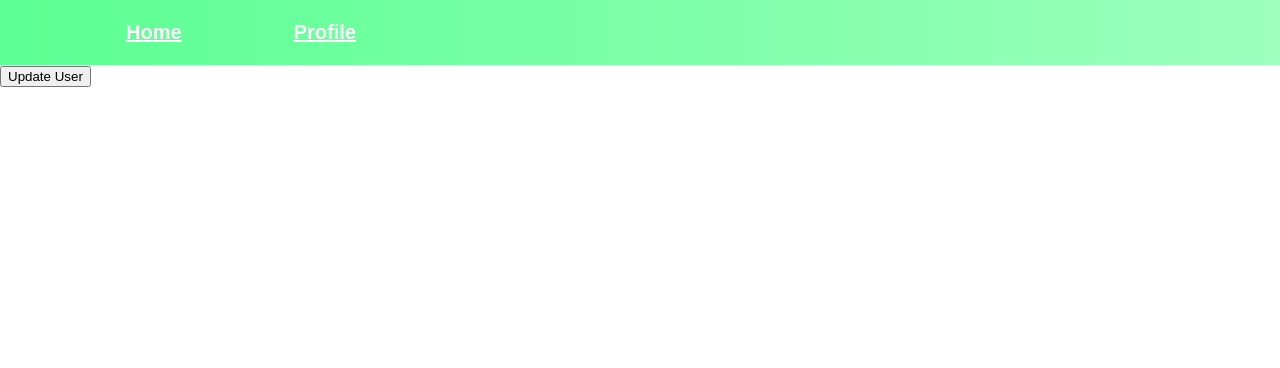
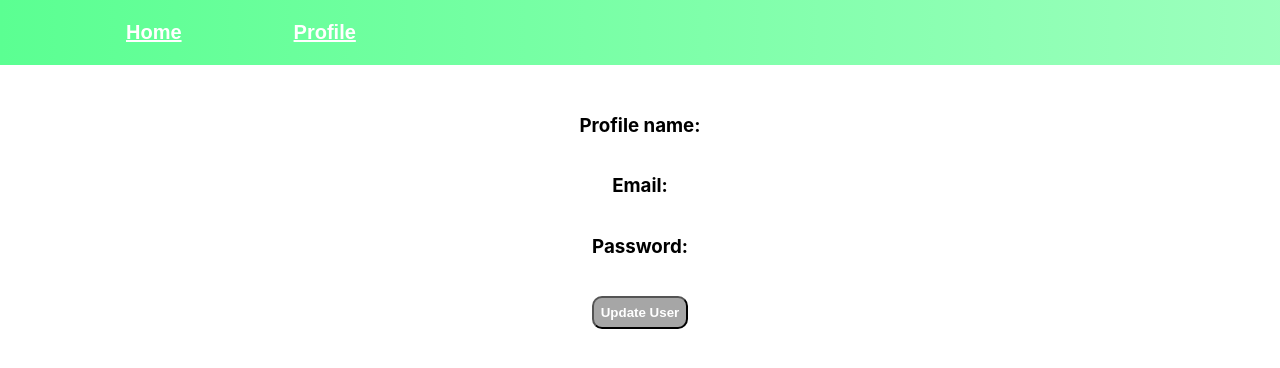
Before and after one commit to yesanatoliy/OpenGym, a React (Create React App) app in the folder client/: page /profile/1 in a window 1280 px wide. Shown: the top 368 px of the page. Built offline with nearby package versions, Linux system fonts and the light colour scheme; no server answers.

Commit message:
finished basic styling for profile info page

```diff
--- a/client/src/App.css
+++ b/client/src/App.css
@@ -227,3 +227,19 @@ form.add-form > label, form.add-form > input{
   margin-left: 20px;
   margin-bottom: 30px
 }
+
+#update-user{
+  margin-top: 20px
+}
+
+#update-user:hover{
+  background-color: orange;
+}
+
+.profile-info{
+  padding: 30px;
+  display: flex;
+  flex-direction: column;
+  justify-content: center;
+  align-items: center;
+}
--- a/client/src/components/ProfileUpdateForm.jsx
+++ b/client/src/components/ProfileUpdateForm.jsx
@@ -1,6 +1,7 @@
 import { useState, useEffect } from "react"
 import axios from "axios"
 import { useNavigate, useParams } from "react-router-dom"
+import NavBar from "./NavBar"
 
 
 const ProfileUpdateForm = () => {
@@ -49,7 +50,8 @@ const ProfileUpdateForm = () => {
         )
     }
     return (
-
+        <div>
+            <NavBar />
             <form onSubmit={handleSubmit}>
                 <label htmlFor='username'>Username</label>
                 <input type="text" id='username' onChange={handleChange} value={formState.username || ''} />
@@ -59,6 +61,7 @@ const ProfileUpdateForm = () => {
                 <input type="password" id="password" onChange={handleChange} value={formState.password || ''} />
                 <button type="submit">Update User</button>
             </form>
+        </div>
     )
 }
 
--- a/client/src/pages/ProfilePage.jsx
+++ b/client/src/pages/ProfilePage.jsx
@@ -1,5 +1,5 @@
 import axios from "axios"
-import { useParams, useNavigate} from "react-router-dom"
+import { useParams, useNavigate } from "react-router-dom"
 import { useEffect, useState } from "react"
 import NavBar from "../components/NavBar"
 
@@ -11,14 +11,9 @@ const ProfilePage = () => {
 
   const { user } = useParams()
   const [profile, setProfile] = useState({})
-  const [clicked, toggleClicked] = useState(false)
 
   const handleClick = () => {
-    if (clicked === false) {
-       navigate(`/profile/update/${profile._id}`)
-    } else {
-      toggleClicked(false)
-    }
+    navigate(`/profile/update/${profile._id}`)
   }
 
   const getUser = async () => {
@@ -33,16 +28,12 @@ const ProfilePage = () => {
   return (
     <div>
       <NavBar />
-      {clicked ? (<div>
-        <button onClick={() => handleClick()}>Close</button>
-      </div>) :
-        (<div>
-          <button onClick={() => handleClick()}>Update User</button>
-          <h3>{profile.username}</h3>
-          <h3>{profile.email}</h3>
-          <h3>{profile.password}</h3>
-        </div>)}
-
+      <div className="profile-info">
+        <h3>Profile name: {profile.username}</h3>
+        <h3>Email: {profile.email}</h3>
+        <h3>Password: {profile.password}</h3>
+        <button className="add-event" id="update-user" onClick={() => handleClick()}>Update User</button>
+      </div>
     </div>
   )
 }
```
Lines whose indentation alone changed are shown as unchanged.
